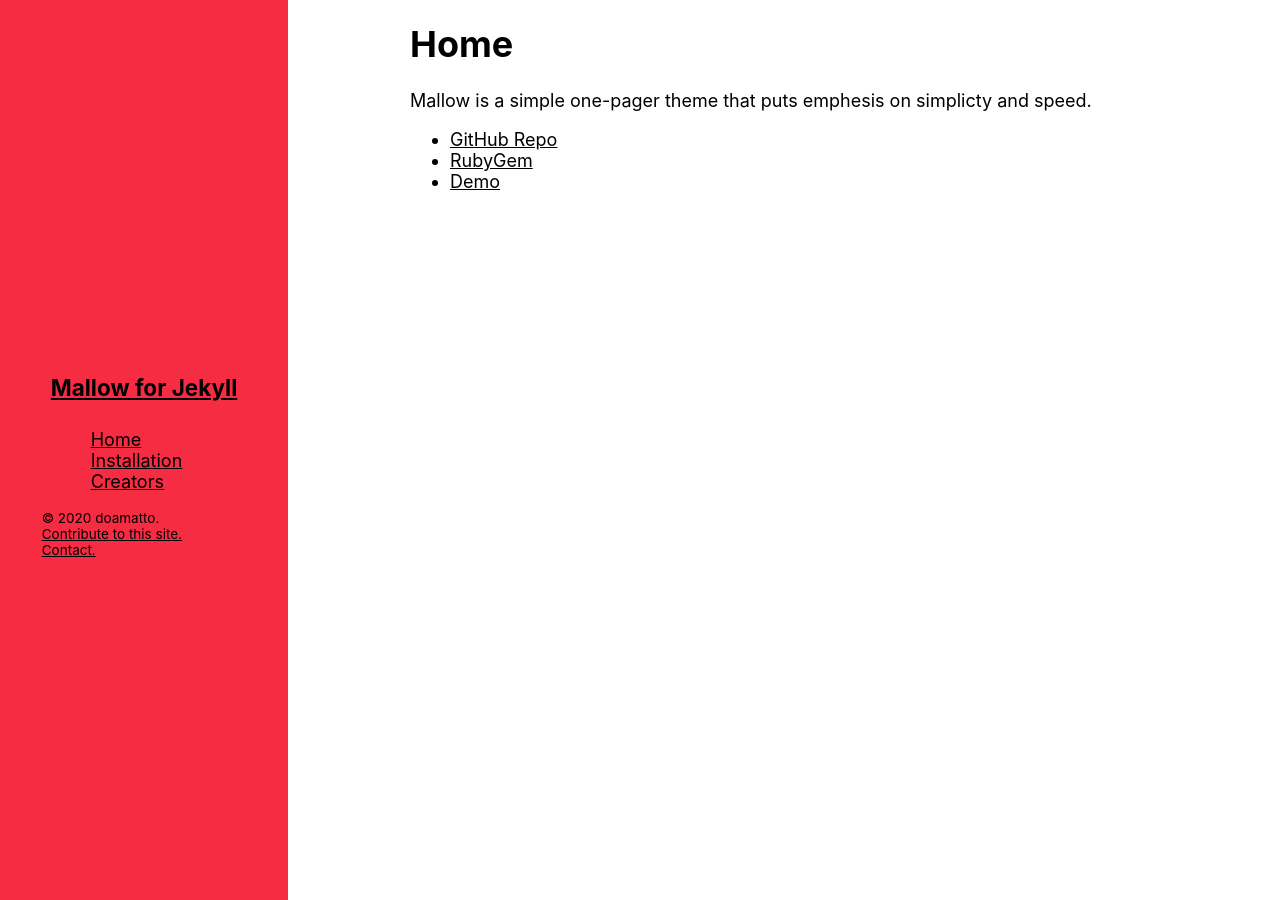
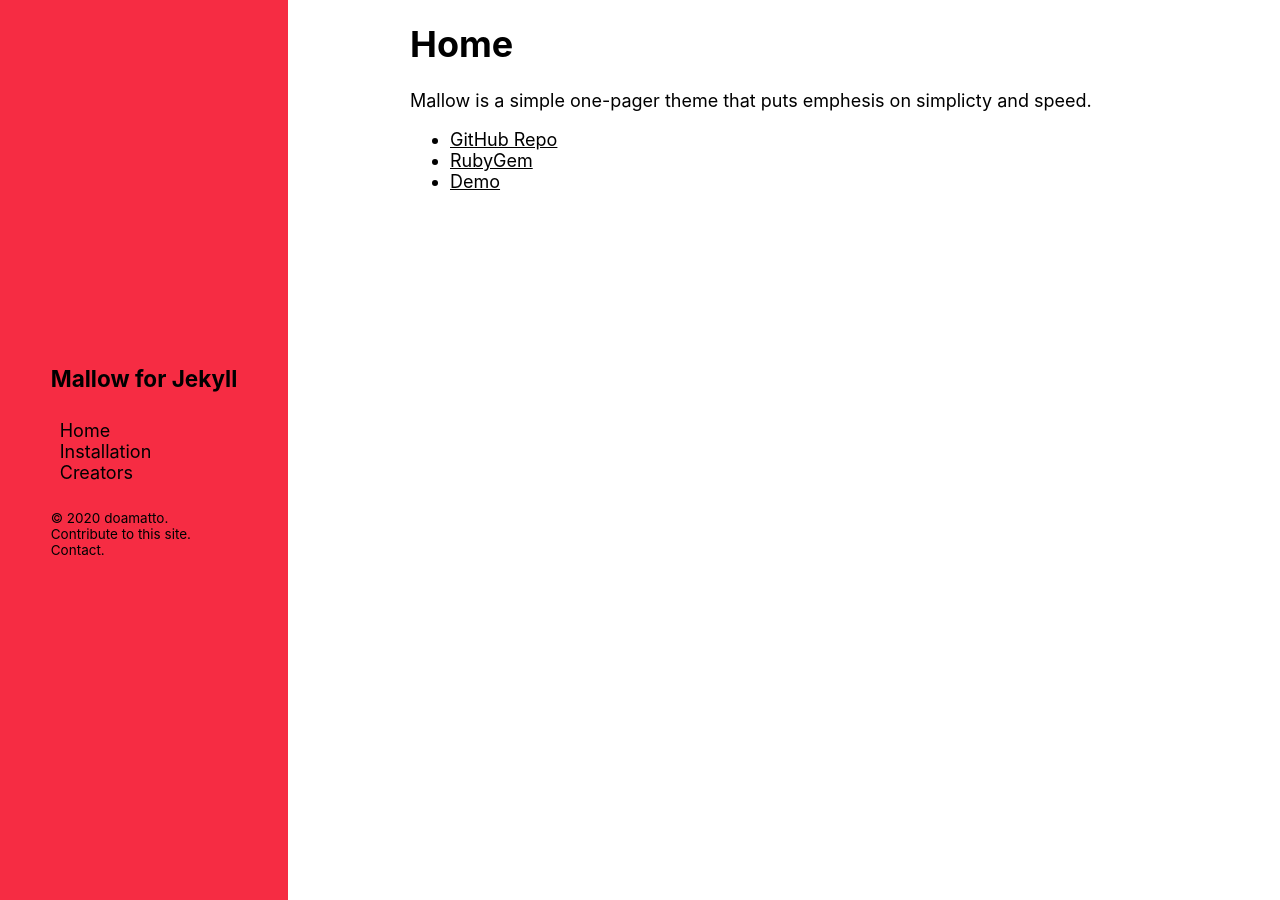
Before and after one commit to doamatto/mallow-theme, a Jekyll site: the page built from index.md, in a window 1280 px wide. Built offline with Jekyll 4.4.1, drawn with Linux system fonts in a browser that asks for light colours; some web fonts are replaced.

Commit message:
Cleanup; made sidebar not have underlines (cause that looked bad)

```diff
--- a/_sass/_theme.scss
+++ b/_sass/_theme.scss
@@ -32,7 +32,6 @@
 
 // Site Header (_includes/site-header.html)
 
-.h { text-decoration: none !important; }
 .sidebar {
     height: 100%;
     width: 35vw;
@@ -48,24 +47,21 @@
     justify-content: center;
     align-items: center;
     max-width: 270px;
+    a {
+      text-decoration: none;
+      color: $navColour;
+      :hover { color: $navHoverColour; }
+    }
+    h1 {
+      font-weight: $font-bold;
+      font-size: 1.25em;
+      text-decoration: none !important;
+    }
 }
 
 .links {
-    list-style: none;
-}
-
-.navLink {
-    padding: 1vh 1vh 1vh 1vh;
-    text-decoration: underline;
-    color: $navColour;
-}
-
-.navLink:hover { color: $navHoverColour; }
-
-.sidebar h1 {
-    font-weight: $font-bold;
-    font-size: 1.25em;
-    text-decoration: none !important;
+  padding: 1vh 1vh 1vh 1vh;
+  list-style: none;
 }
 
 .copyright {
@@ -76,9 +72,8 @@
 .footerLink {
     text-decoration: underline;
     color: $navColour;
+    :hover { color: $navHoverColour; }
 }
-
-.footerLink:hover { color: $navHoverColour; }
 
 .footer {
     justify-content: left;
@@ -101,6 +96,14 @@ body {
     display: block;
 }
 
-a { transition: color 500ms; text-decoration: underline; }
+a {
+  transition: color 500ms;
+  text-decoration: underline;
+}
+
 hr { color: $breakColour; }
-.bold { font-weight: $font-bold; }
+
+::selection {
+  background: $accentColour;
+  text-shadow: none;
+}
```
